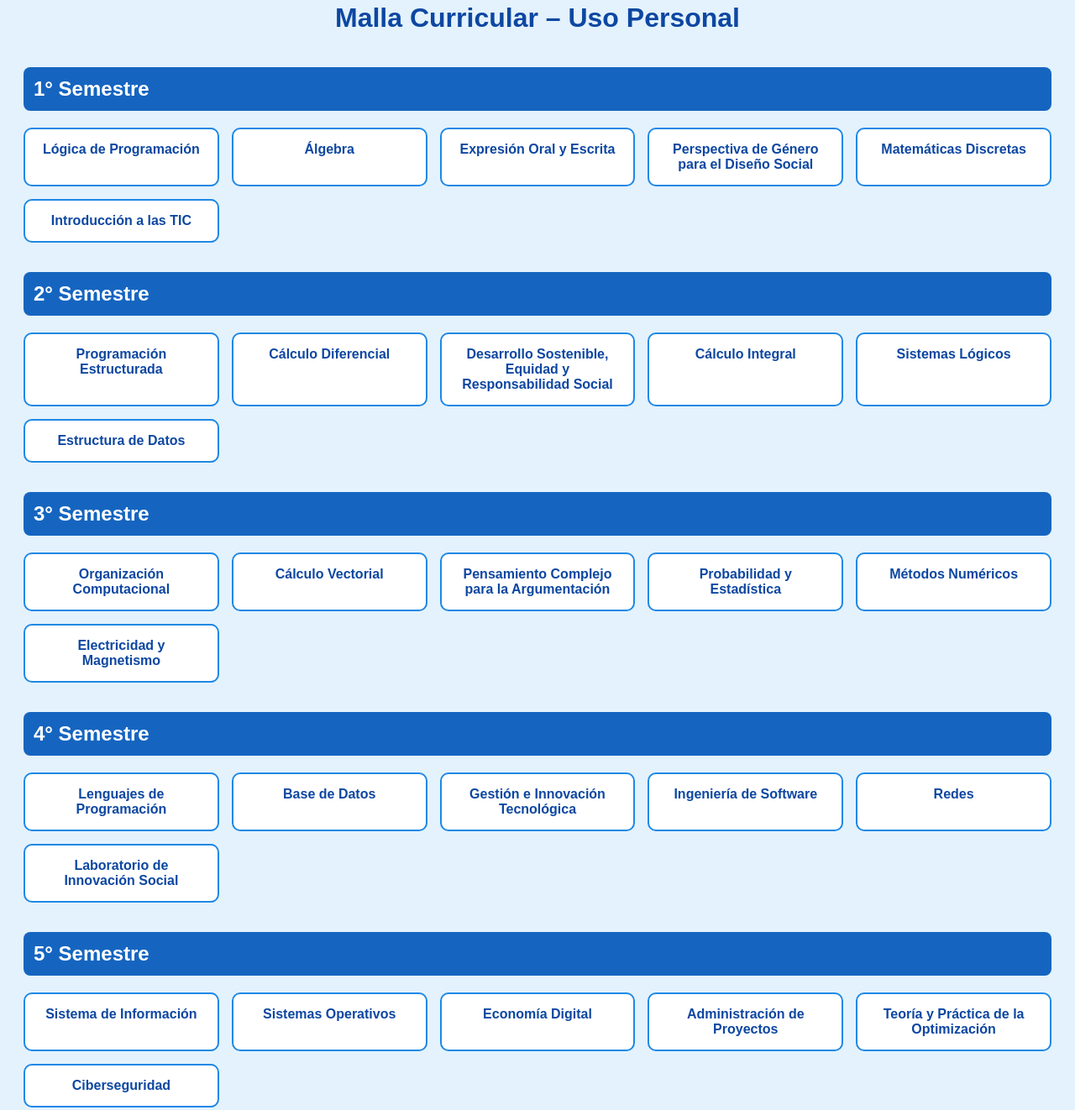
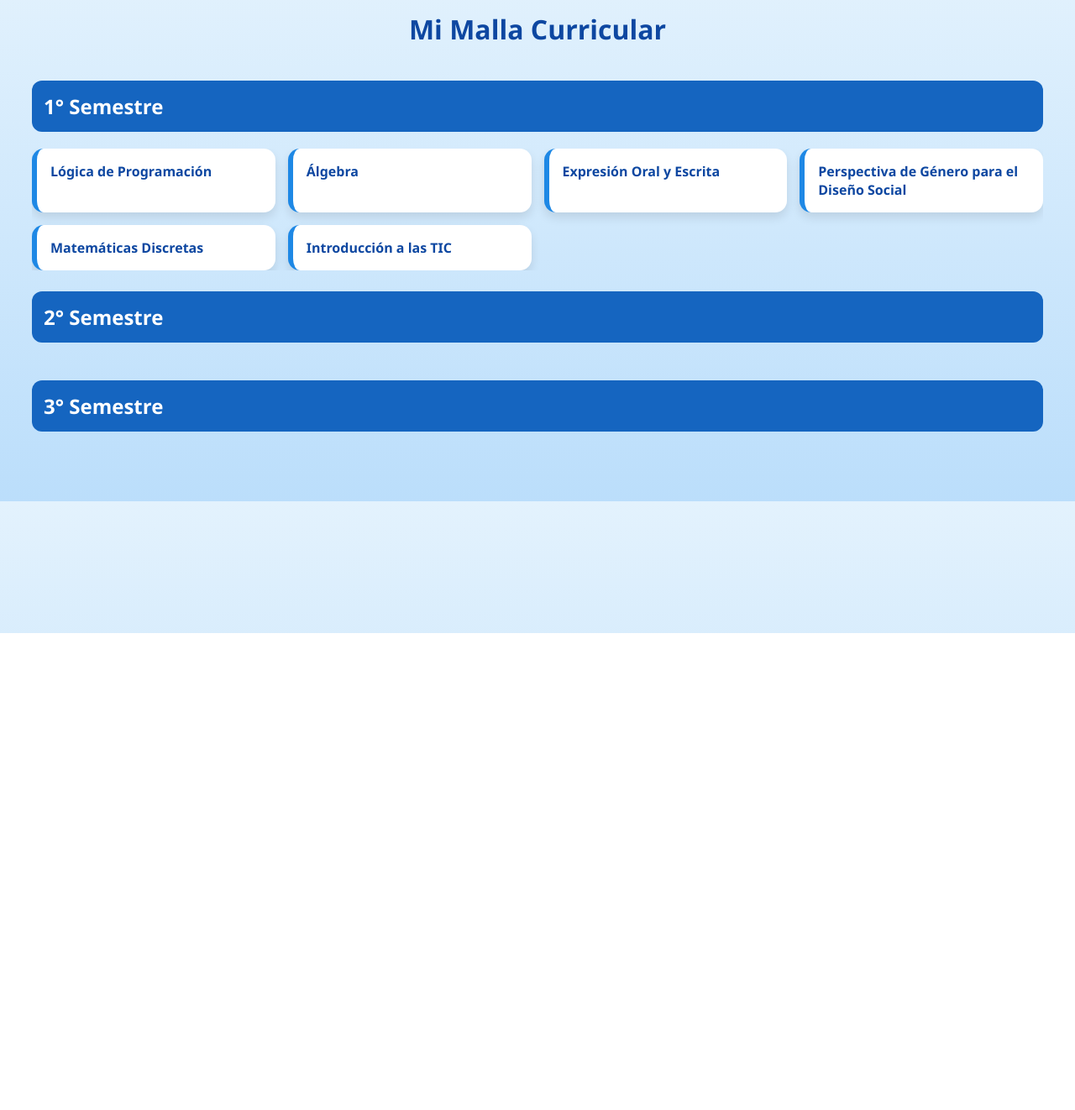
Before and after one commit to marisolgarciacortes9-png/MallaCurricularInteractiva, a plain HTML site: page index.html in a window 1280 px wide. Shown: the part 46-1368 px from the top of the page at 84% size. After the commit the page ends 800 px from the top, so only its background shows below. Drawn offline with Linux system fonts and the light colour scheme.

Commit message:
Update index.html

```diff
--- a/index.html
+++ b/index.html
@@ -2,13 +2,13 @@
 <html lang="es">
 <head>
 <meta charset="UTF-8">
-  <title>Malla Curricular Personal</title>
+<title>Malla Curricular Interactiva</title>
 
 <style>
 body {
-      font-family: Arial, sans-serif;
-      background: #e3f2fd;
-      padding: 20px;
+  font-family: "Segoe UI", sans-serif;
+  background: linear-gradient(180deg, #e3f2fd, #bbdefb);
+  padding: 30px;
 }
 
 h1 {
@@ -18,157 +18,116 @@
 }
 
 .semester {
-      margin-bottom: 35px;
+  margin-bottom: 25px;
 }
 
 .semester h2 {
   background: #1565c0;
   color: white;
-      padding: 12px;
-      border-radius: 8px;
+  padding: 14px;
+  border-radius: 12px;
+  cursor: pointer;
+  transition: background 0.3s;
+}
+
+.semester h2:hover {
+  background: #0d47a1;
 }
 
 .grid {
   display: grid;
-      grid-template-columns: repeat(auto-fit, minmax(220px, 1fr));
+  grid-template-columns: repeat(auto-fit, minmax(230px, 1fr));
   gap: 15px;
   margin-top: 15px;
+  max-height: 0;
+  overflow: hidden;
+  transition: max-height 0.6s ease;
+}
+
+.grid.active {
+  max-height: 1000px;
 }
 
 .subject {
   background: white;
-      border: 2px solid #1e88e5;
-      padding: 15px;
-      border-radius: 10px;
+  border-left: 6px solid #1e88e5;
+  padding: 16px;
+  border-radius: 14px;
+  box-shadow: 0 6px 12px rgba(0,0,0,0.1);
   cursor: pointer;
-      transition: all 0.2s ease;
+  transition: transform 0.2s, background 0.3s;
   color: #0d47a1;
-      font-weight: bold;
-      text-align: center;
+  font-weight: 600;
 }
 
 .subject:hover {
-      background: #bbdefb;
-      transform: scale(1.05);
+  transform: translateY(-6px);
+  background: #e3f2fd;
 }
 
-    .subject.active {
+.subject.done {
   background: #1e88e5;
   color: white;
+  border-left-color: #0d47a1;
 }
 </style>
 </head>
 
 <body>
 
-<h1>Malla Curricular – Uso Personal</h1>
+<h1>Mi Malla Curricular</h1>
 
-<!-- 1 SEMESTRE -->
 <div class="semester">
-  <h2>1° Semestre</h2>
-  <div class="grid">
-    <div class="subject" onclick="toggle(this)">Lógica de Programación</div>
-    <div class="subject" onclick="toggle(this)">Álgebra</div>
-    <div class="subject" onclick="toggle(this)">Expresión Oral y Escrita</div>
-    <div class="subject" onclick="toggle(this)">Perspectiva de Género para el Diseño Social</div>
-    <div class="subject" onclick="toggle(this)">Matemáticas Discretas</div>
-    <div class="subject" onclick="toggle(this)">Introducción a las TIC</div>
+  <h2 onclick="toggleSemester(0)">1° Semestre</h2>
+  <div class="grid active">
+    <div class="subject" onclick="complete(this)">Lógica de Programación</div>
+    <div class="subject" onclick="complete(this)">Álgebra</div>
+    <div class="subject" onclick="complete(this)">Expresión Oral y Escrita</div>
+    <div class="subject" onclick="complete(this)">Perspectiva de Género para el Diseño Social</div>
+    <div class="subject" onclick="complete(this)">Matemáticas Discretas</div>
+    <div class="subject" onclick="complete(this)">Introducción a las TIC</div>
   </div>
 </div>
 
-<!-- 2 SEMESTRE -->
 <div class="semester">
-  <h2>2° Semestre</h2>
+  <h2 onclick="toggleSemester(1)">2° Semestre</h2>
   <div class="grid">
-    <div class="subject" onclick="toggle(this)">Programación Estructurada</div>
-    <div class="subject" onclick="toggle(this)">Cálculo Diferencial</div>
-    <div class="subject" onclick="toggle(this)">Desarrollo Sostenible, Equidad y Responsabilidad Social</div>
-    <div class="subject" onclick="toggle(this)">Cálculo Integral</div>
-    <div class="subject" onclick="toggle(this)">Sistemas Lógicos</div>
-    <div class="subject" onclick="toggle(this)">Estructura de Datos</div>
+    <div class="subject" onclick="complete(this)">Programación Estructurada</div>
+    <div class="subject" onclick="complete(this)">Cálculo Diferencial</div>
+    <div class="subject" onclick="complete(this)">Desarrollo Sostenible y Responsabilidad Social</div>
+    <div class="subject" onclick="complete(this)">Cálculo Integral</div>
+    <div class="subject" onclick="complete(this)">Sistemas Lógicos</div>
+    <div class="subject" onclick="complete(this)">Estructura de Datos</div>
   </div>
 </div>
 
-<!-- 3 SEMESTRE -->
 <div class="semester">
-  <h2>3° Semestre</h2>
+  <h2 onclick="toggleSemester(2)">3° Semestre</h2>
   <div class="grid">
-    <div class="subject" onclick="toggle(this)">Organización Computacional</div>
-    <div class="subject" onclick="toggle(this)">Cálculo Vectorial</div>
-    <div class="subject" onclick="toggle(this)">Pensamiento Complejo para la Argumentación</div>
-    <div class="subject" onclick="toggle(this)">Probabilidad y Estadística</div>
-    <div class="subject" onclick="toggle(this)">Métodos Numéricos</div>
-    <div class="subject" onclick="toggle(this)">Electricidad y Magnetismo</div>
-  </div>
-</div>
-
-<!-- 4 SEMESTRE -->
-<div class="semester">
-  <h2>4° Semestre</h2>
-  <div class="grid">
-    <div class="subject" onclick="toggle(this)">Lenguajes de Programación</div>
-    <div class="subject" onclick="toggle(this)">Base de Datos</div>
-    <div class="subject" onclick="toggle(this)">Gestión e Innovación Tecnológica</div>
-    <div class="subject" onclick="toggle(this)">Ingeniería de Software</div>
-    <div class="subject" onclick="toggle(this)">Redes</div>
-    <div class="subject" onclick="toggle(this)">Laboratorio de Innovación Social</div>
-  </div>
-</div>
-
-<!-- 5 SEMESTRE -->
-<div class="semester">
-  <h2>5° Semestre</h2>
-  <div class="grid">
-    <div class="subject" onclick="toggle(this)">Sistema de Información</div>
-    <div class="subject" onclick="toggle(this)">Sistemas Operativos</div>
-    <div class="subject" onclick="toggle(this)">Economía Digital</div>
-    <div class="subject" onclick="toggle(this)">Administración de Proyectos</div>
-    <div class="subject" onclick="toggle(this)">Teoría y Práctica de la Optimización</div>
-    <div class="subject" onclick="toggle(this)">Ciberseguridad</div>
-  </div>
-</div>
-
-<!-- 6 SEMESTRE -->
-<div class="semester">
-  <h2>6° Semestre</h2>
-  <div class="grid">
-    <div class="subject" onclick="toggle(this)">Análisis de Sistemas de Cómputo</div>
-    <div class="subject" onclick="toggle(this)">Desarrollo de Aplicaciones para Dispositivos</div>
-    <div class="subject" onclick="toggle(this)">Administración Avanzada de Proyectos</div>
-    <div class="subject" onclick="toggle(this)">Inteligencia Artificial</div>
-    <div class="subject" onclick="toggle(this)">Introducción a la Práctica Profesional</div>
-  </div>
-</div>
-
-<!-- 7 SEMESTRE -->
-<div class="semester">
-  <h2>7° Semestre</h2>
-  <div class="grid">
-    <div class="subject" onclick="toggle(this)">Seminario de Titulación I</div>
-    <div class="subject" onclick="toggle(this)">Implicaciones en la Distribución y Uso de Sistemas</div>
-    <div class="subject" onclick="toggle(this)">Aplicaciones Web</div>
-    <div class="subject" onclick="toggle(this)">Seminario de Gobierno de TI</div>
-    <div class="subject" onclick="toggle(this)">Habilidades Gerenciales</div>
-    <div class="subject" onclick="toggle(this)">Práctica Profesional I</div>
-  </div>
-</div>
-
-<!-- 8 SEMESTRE -->
-<div class="semester">
-  <h2>8° Semestre</h2>
-  <div class="grid">
-    <div class="subject" onclick="toggle(this)">Innovación y Disrupción</div>
-    <div class="subject" onclick="toggle(this)">Seminario de Titulación II</div>
-    <div class="subject" onclick="toggle(this)">Seminario de Administración de Servicios Tecnológicos</div>
-    <div class="subject" onclick="toggle(this)">Análisis de Casos de Éxito en TIC</div>
-    <div class="subject" onclick="toggle(this)">Análisis de Sistemas de Distribución Abierta</div>
-    <div class="subject" onclick="toggle(this)">Práctica Profesional II</div>
+    <div class="subject" onclick="complete(this)">Organización Computacional</div>
+    <div class="subject" onclick="complete(this)">Cálculo Vectorial</div>
+    <div class="subject" onclick="complete(this)">Pensamiento Complejo</div>
+    <div class="subject" onclick="complete(this)">Probabilidad y Estadística</div>
+    <div class="subject" onclick="complete(this)">Métodos Numéricos</div>
+    <div class="subject" onclick="complete(this)">Electricidad y Magnetismo</div>
   </div>
 </div>
 
 <script>
-  function toggle(element) {
-    element.classList.toggle("active");
+function toggleSemester(index) {
+  const grids = document.querySelectorAll(".grid");
+  grids[index].classList.toggle("active");
+}
+
+function complete(subject) {
+  subject.classList.toggle("done");
+
+  const semester = subject.closest(".semester");
+  const nextSemester = semester.nextElementSibling;
+
+  if (nextSemester) {
+    nextSemester.querySelector(".grid").classList.add("active");
+  }
 }
 </script>
 
```
Lines whose indentation alone changed are shown as unchanged.
